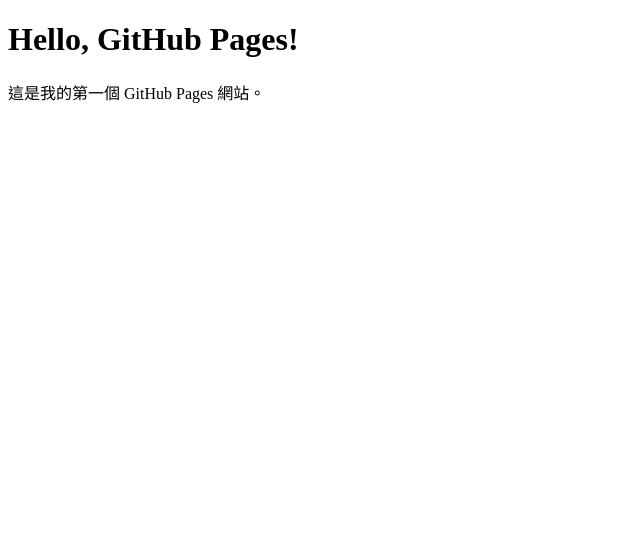
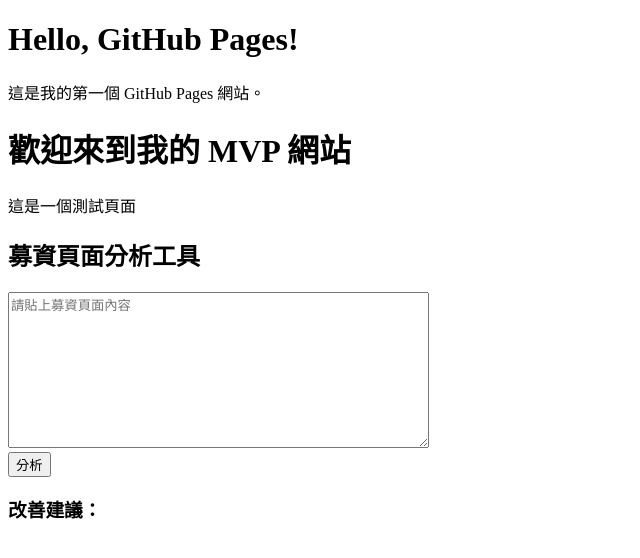
Before and after one commit to weshuangimpact/my-mvp-site, a plain HTML site: page index.html in a window 1280 px wide. Shown: the whole page, without its empty margins (0-640 px from the left). Drawn offline with Linux system fonts and the light colour scheme.

Commit message:
Update index.html

```diff
--- a/index.html
+++ b/index.html
@@ -10,3 +10,19 @@
     <p>這是我的第一個 GitHub Pages 網站。</p>
 </body>
 </html>
+<!-- 這裡是你的現有 HTML 內容 -->
+<h1>歡迎來到我的 MVP 網站</h1>
+<p>這是一個測試頁面</p>
+
+<!-- 新增分析功能 -->
+<h2>募資頁面分析工具</h2>
+<textarea id="fundingContent" rows="10" cols="50" placeholder="請貼上募資頁面內容"></textarea>
+<br>
+<button onclick="analyzePage()">分析</button>
+<h3>改善建議：</h3>
+<p id="analysisResult"></p>
+
+<!-- 如果已有 <script>，將這段 JavaScript 合併 -->
+<script>
+    async function analyzePage() {
+        const userInput = document.getElementByI
```
